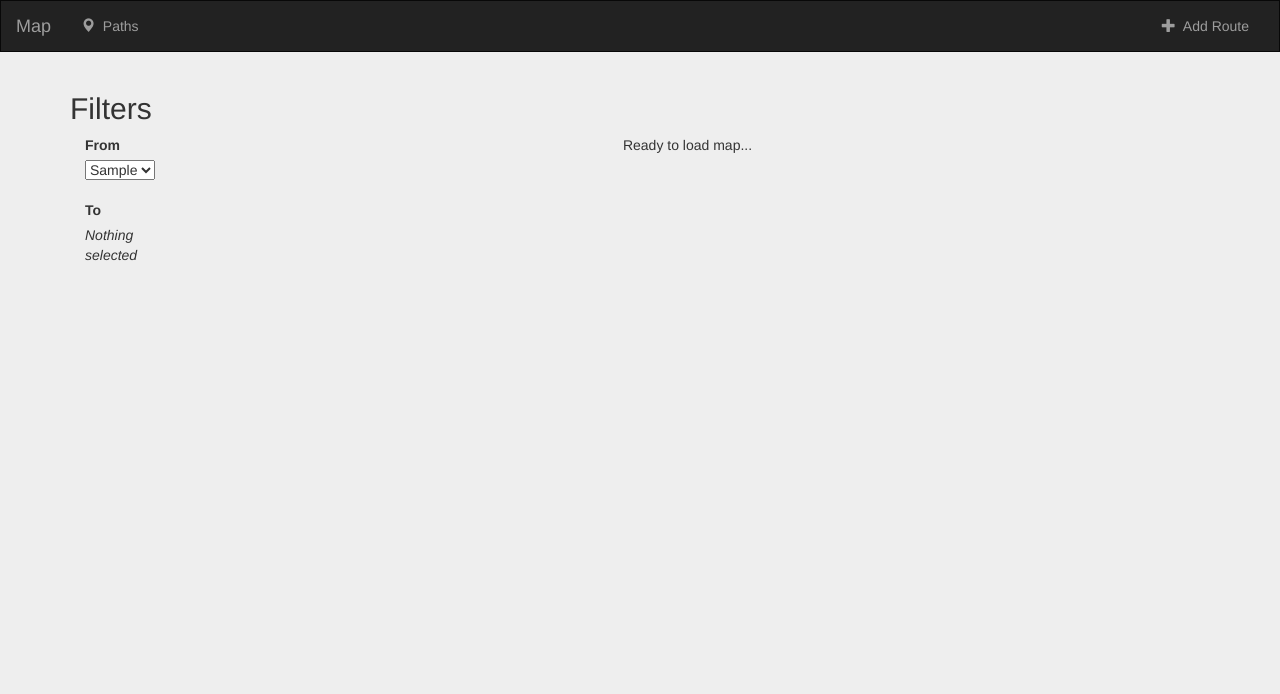
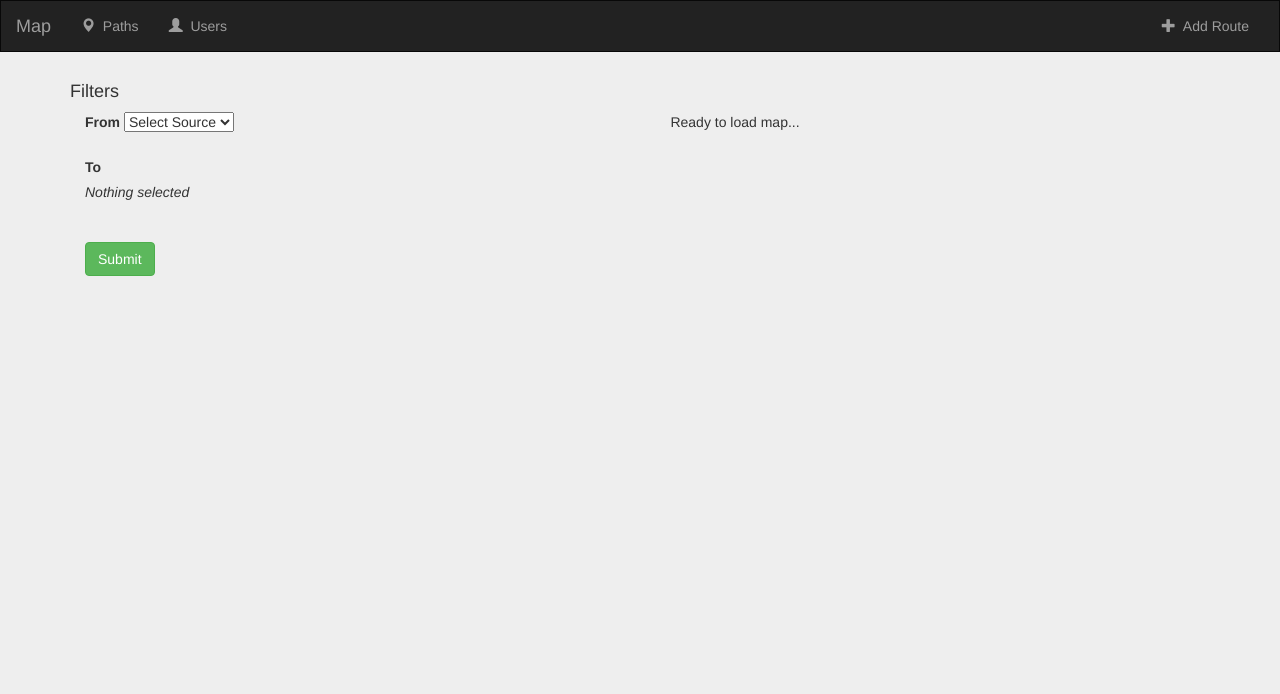
Before and after one commit to ln2khanal/usermap, a Django app: template route/templates/route/usermap.html in a window 1280 px wide. Shown: the top 694 px of the page. Run offline with Django 3.2, Linux system fonts and the light colour scheme; the template is opened without the code that fills it: most values are stand-ins (such as "Sample title", 1, 10 or a date in 2020); parts of the project's set-up code (start-up, migrations or seed data) failed here and were passed over; some libraries are stand-ins or nearby versions.

Commit message:
templates modified

```diff
--- a/route/templates/route/base.html
+++ b/route/templates/route/base.html
@@ -19,7 +19,7 @@
                     <span class="icon-bar"></span>
                     <span class="icon-bar"></span>
                 </button>
-                <a class="navbar-brand" href="{% url 'route:index' %}">Map</a>
+                <a class="navbar-brand" href="#">Map</a>
             </div>
             <div class="collapse navbar-collapse" id="topRoute">
                 <ul class="nav navbar-nav">
@@ -30,9 +30,17 @@
                         </a>
                     </li>
                 </ul>
+                <ul class="nav navbar-nav">
+                    <li class="">
+                        <a href="{% url 'route:index' %}">
+                            <span class="glyphicon glyphicon-user" aria-hidden="true"></span>&nbsp;
+                            Users
+                        </a>
+                    </li>
+                </ul>
                 <ul class="nav navbar-nav navbar-right">
                     <li class="">
-                        <a href="#">
+                        <a href="/route/adddata/">
                             <span class="glyphicon glyphicon-plus" aria-hidden="true"></span>&nbsp;
                             Add Route
                         </a>
--- a/route/templates/route/usermap.html
+++ b/route/templates/route/usermap.html
@@ -1,20 +1,24 @@
 {% extends 'route/base.html' %}
 {% block title %} User Route{% endblock %}
 {% block body %}
-    <h2>Filters</h2>
-    <div class="col-xs-6 col-md-1 container-fluid">
+    <h4>Filters</h4>
+    <div class="col-xs-6 col-md-2 container-fluid">
         <label for="from_filter">From</label>
         <select name="from_filter" id="from_filter">
+        <option>Select Source</option>
             {% for from in from_filter %}
-                <option value="{{ from.route_id }}"> {{ from.field_type }}</option>
+                <option value="{{ from}}"> {{ from}}</option>
             {% endfor %}
         </select>
         <br/>
         <br/>
         <label for="to_filter">To</label>
         <div id="to_filter"><i>Nothing selected</i></div>
+        <br/>
+        <br/>
+        <button type="button" class="btn btn-success" onclick="locus();">Submit</button>
     </div>
-    <div class="col-xs-6 col-md-11 container-fluid">
+    <div class="col-xs-6 col-md-10 container-fluid">
         <div id="map">
             <center>Ready to load map...</center>
         </div>
@@ -24,9 +28,6 @@
 {% block customstaticsbottom %}
     {% load staticfiles %}
     <script type="text/javascript" src="{% static 'route/js/maploader.js' %}"></script>
-    <script async defer
-        src="https://maps.googleapis.com/maps/api/js?key=AIzaSyDBqYNZf6hedRuOjU_uy3TegTH9ucyhurQ">
-    </script>
+    <script type="text/javascript" src="http://maps.googleapis.com/maps/api/js?key=AIzaSyDBqYNZf6hedRuOjU_uy3TegTH9ucyhurQ&sensor=false"></script>
     <script type="text/javascript" src="{% static 'route/js/maptrigger.js' %}"></script>
 {% endblock %}
-{#src="https://maps.googleapis.com/maps/api/js?key=AIzaSyDBqYNZf6hedRuOjU_uy3TegTH9ucyhurQ&callback=initMap">#}
```
Also changed, not shown: route/templates/route/index.html (+16 -3 lines).
